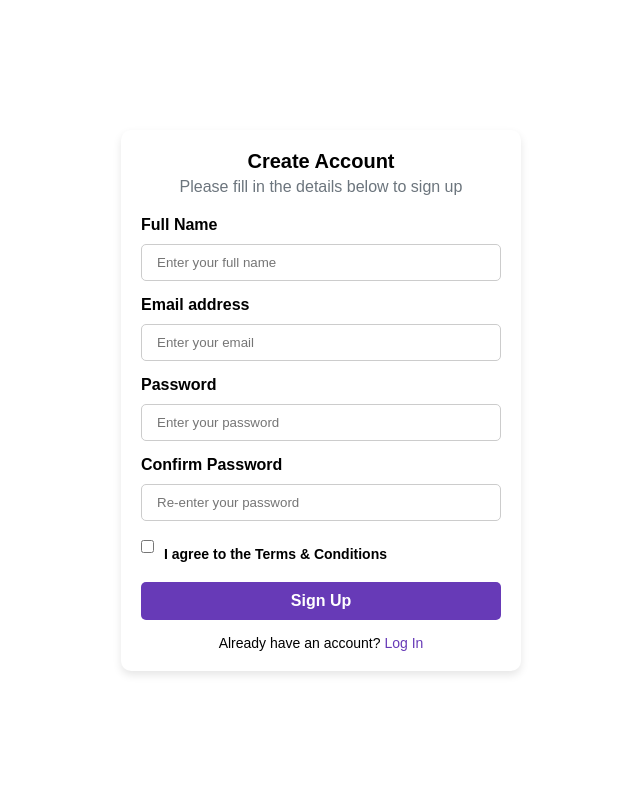
After one commit to Faith-Ncube/MVC-Event-Management-System, a Django app: template events/templates/registration/signup.html in a window 1280 px wide. The commit adds this page. Shown: the whole page, without its empty margins (319-959 px from the left). Run offline with Django 5.2, Linux system fonts and the light colour scheme; the template is opened without the code that fills it, so the values that code supplies are empty; parts of the project's set-up code (start-up, migrations or seed data) failed here and were passed over; some libraries are stand-ins or nearby versions.

Commit message:
Added signup, login, and forgot password functionality

```diff
--- /dev/null
+++ b/events/static/events/css/signup.css
@@ -0,0 +1,125 @@
+/* Reset default styles */
+* {
+    margin: 0;
+    padding: 0;
+    box-sizing: border-box;
+    font-family: Arial, sans-serif;
+}
+
+/* Background */
+.background {
+    display: flex;
+    justify-content: center;
+    align-items: center;
+    height: 100vh;
+    background-size: cover;
+    background-position: center;
+}
+
+/* Card */
+.card {
+    width: 400px;
+    padding: 20px;
+    background-color: white;
+    border-radius: 10px;
+    box-shadow: 0 4px 8px rgba(0, 0, 0, 0.1);
+    text-align: center;
+}
+
+/* Logo */
+.logo {
+    color: #673ab7; /* Purple color */
+    font-size: 24px;
+    margin-bottom: 10px;
+}
+
+/* Welcome message */
+.welcome {
+    font-size: 20px;
+    font-weight: bold;
+    margin-bottom: 5px;
+}
+
+/* Instruction */
+.instruction {
+    color: #6c757d;
+    margin-bottom: 20px;
+}
+
+/* Form Labels */
+label {
+    display: block;
+    margin-top: 15px;
+    font-weight: bold;
+    text-align: left;
+}
+
+/* Input Groups */
+.input-group {
+    position: relative;
+    margin-top: 10px;
+    width: 100%;
+}
+
+.input-group input {
+    width: 100%;
+    padding: 10px 15px;
+    border: 1px solid #ccc;
+    border-radius: 5px;
+    outline: none;
+}
+
+.input-group .icon {
+    position: absolute;
+    left: 10px;
+    top: 50%;
+    transform: translateY(-50%);
+    color: #aaa;
+}
+
+/* Checkbox and Remember Section */
+.remember {
+    display: flex;
+    align-items: center;
+    margin-top: 10px;
+    justify-content: flex-start;
+}
+
+.remember label {
+    font-size: 14px;
+    margin-left: 10px;
+}
+
+/* Continue Button */
+.continue-btn {
+    display: block;
+    width: 100%;
+    padding: 10px;
+    margin-top: 20px;
+    background-color: #673ab7; /* Purple color */
+    color: white;
+    border: none;
+    border-radius: 5px;
+    cursor: pointer;
+    font-size: 16px;
+    font-weight: bold;
+}
+
+.continue-btn:hover {
+    background-color: #5c2b9d; /* Darker purple on hover */
+}
+
+/* Sign Up Link */
+.signup-link {
+    margin-top: 15px;
+    font-size: 14px;
+}
+
+.signup-link a {
+    color: #673ab7; /* Purple color */
+    text-decoration: none;
+}
+
+.signup-link a:hover {
+    text-decoration: underline;
+}
--- /dev/null
+++ b/events/templates/registration/signup.html
@@ -0,0 +1,61 @@
+{% load static %}
+<!DOCTYPE html>
+<html lang="en">
+<head>
+    <meta charset="UTF-8">
+    <meta name="viewport" content="width=device-width, initial-scale=1.0">
+    <title>Sign Up</title>
+    <!-- Link to external CSS -->
+    <link rel="stylesheet" href="{% static 'Event_App/css/signup.css' %}">
+
+</head>
+<body>
+    <div class="background">
+        <div class="card">
+            <p class="welcome">Create Account</p>
+            <p class="instruction">Please fill in the details below to sign up</p>
+            <form action="/signup" method="post">
+                {% csrf_token %}
+
+                <label for="fullname">Full Name</label>
+                <div class="input-group">
+                    <span class="icon"><i class="fas fa-user"></i></span>
+                    <input type="text" id="fullname" name="fullname" required placeholder="Enter your full name">
+                </div>
+
+                <label for="email">Email address</label>
+                <div class="input-group">
+                    <span class="icon"><i class="fas fa-envelope"></i></span>
+                    <input type="email" id="email" name="email" required placeholder="Enter your email">
+                </div>
+
+                <label for="password">Password</label>
+                <div class="input-group">
+                    <span class="icon"><i class="fas fa-lock"></i></span>
+                    <input type="password" id="password" name="password" required placeholder="Enter your password">
+                </div>
+
+                <label for="confirm_password">Confirm Password</label>
+                <div class="input-group">
+                    <span class="icon"><i class="fas fa-lock"></i></span>
+                    <input type="password" id="confirm_password" name="confirm_password" required placeholder="Re-enter your password">
+                </div>
+
+                <div class="remember">
+                    <input type="checkbox" id="terms" name="terms" required>
+                    <label for="terms">I agree to the Terms & Conditions</label>
+                </div>
+
+                <button type="submit" class="continue-btn">Sign Up</button>
+
+                <p class="signup-link">
+                    Already have an account? <a href="{% url 'login' %}">Log In</a>
+                </p>
+            </form>
+        </div>
+    </div>
+
+    <!-- Optional: Font Awesome for icons -->
+    <script src="https://kit.fontawesome.com/your-fontawesome-kit.js"  crossorigin="anonymous"></script>
+</body>
+</html>
--- a/events/urls.py
+++ b/events/urls.py
@@ -1,5 +1,11 @@
 from django.urls import path,include
 from . import views
+from events.views import login_view, signup_view, forgotpassword_view, dashboard_view, markets_view
+# Event_App/urls.py
+from django.conf import settings
+from django.conf.urls.static import static
+from django.contrib.auth import views as auth_views
+
 
 app_name = 'events'
 
@@ -21,4 +27,13 @@ urlpatterns = [
     path('events/<int:event_id>/check-in/', views.check_in_attendee, name='check_in_attendee'),
     path('attendees/<int:attendee_id>/update-status/', views.update_attendance_status, name='update_attendance_status'),
     path('events/<int:event_id>/report/', views.attendance_report, name='attendance_report'),
-]
+
+# Login Urls
+
+path('', login_view, name='login'),
+    path('signup', signup_view, name='signup'),
+    path('forgotpassword', forgotpassword_view, name='forgotpassword'),
+    path('dashboard', dashboard_view, name='dashboard'),
+    path('logout/', auth_views.LogoutView.as_view(), name='logout'),
+    path('markets', markets_view, name='markets'),
+] + static(settings.STATIC_URL, document_root=settings.STATICFILES_DIRS[0])
```
Also changed, not shown: events/models.py (+53 -0 lines), events/static/events/css/forgotpassword.css (added, +113 -0 lines), events/static/events/css/login.css (added, +129 -0 lines), events/templates/registration/forgotpassword.html (added, +47 -0 lines), events/templates/registration/login.html (+64 -13 lines), events/views.py (+96 -1 lines), events/migrations/0002_customuser.py (added).
